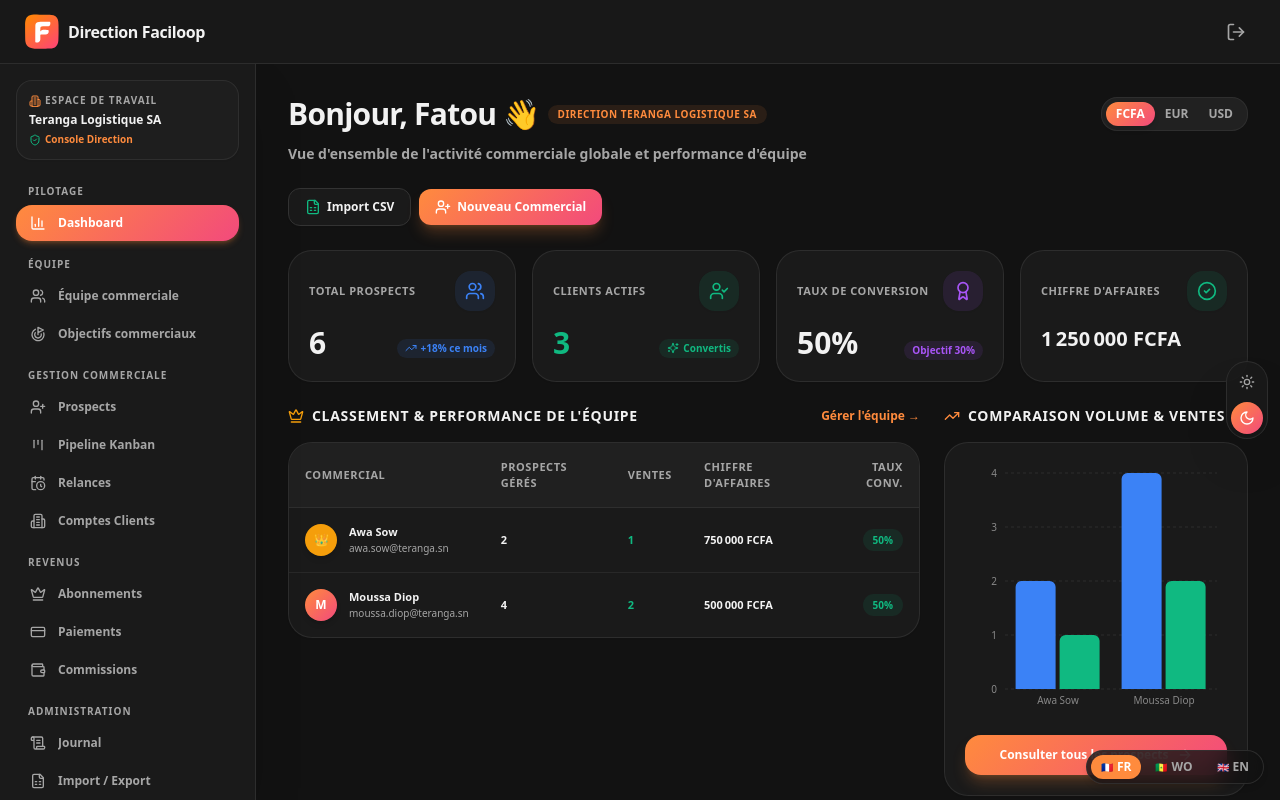
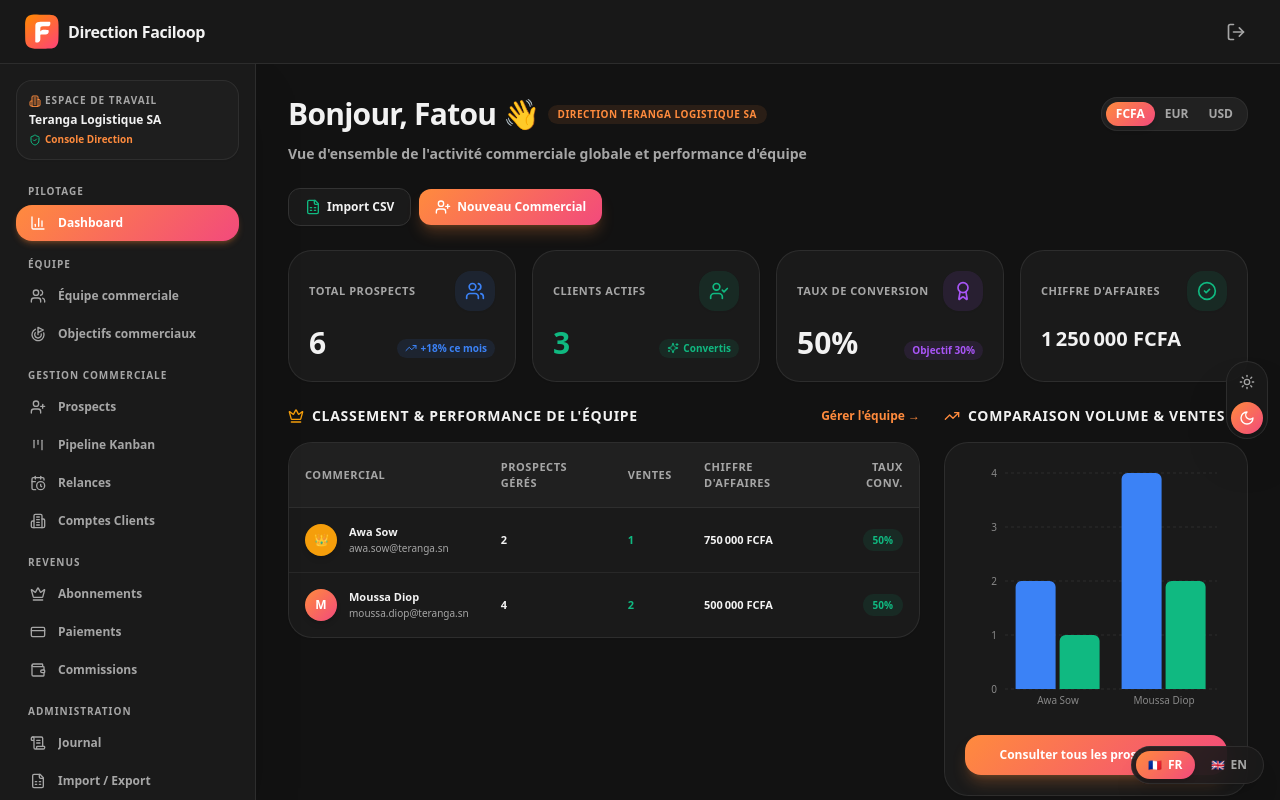
Before and after one commit to fallouu-mn/faciloop-crm, a React (Vite) app: page /admin/dashboard in a window 1280 px wide. Built offline with nearby package versions, Linux system fonts and the light colour scheme.

Commit message:
feat(i18n): restrict language toggle to FR and EN only and add floating toggle to LandingPage

```diff
--- a/src/components/common/LanguageToggle.tsx
+++ b/src/components/common/LanguageToggle.tsx
@@ -5,51 +5,38 @@ export const LanguageToggle: React.FC<{ className?: string }> = ({ className = '
   const { i18n } = useTranslation();
   const currentLang = i18n.language || 'fr';
 
-  const changeLang = (lang: string) => {
+  const changeLang = (lang: 'fr' | 'en') => {
     i18n.changeLanguage(lang);
     localStorage.setItem('i18nextLng', lang);
   };
 
   return (
     <div
-      className={`inline-flex items-center gap-1 p-1 rounded-full bg-background/80 backdrop-blur-md border border-border/80 shadow-md text-xs font-bold ${className}`}
+      className={`inline-flex items-center gap-1 p-1 rounded-full bg-card/90 backdrop-blur-xl border border-border/80 shadow-xl text-xs font-extrabold ${className}`}
     >
       <button
         type="button"
         onClick={() => changeLang('fr')}
-        className={`px-2.5 py-1 rounded-full transition-all flex items-center gap-1 ${
+        className={`px-3 py-1.5 rounded-full transition-all flex items-center gap-1.5 ${
           currentLang.startsWith('fr')
-            ? 'bg-primary text-primary-foreground font-black shadow-sm'
-            : 'text-muted-foreground hover:text-foreground hover:bg-muted/50'
+            ? 'bg-gradient-faciloop text-white font-black shadow-md'
+            : 'text-muted-foreground hover:text-foreground hover:bg-muted/60'
         }`}
       >
-        <span className="text-[10px]">🇫🇷</span>
+        <span className="text-[11px]">🇫🇷</span>
         <span>FR</span>
       </button>
 
       <button
         type="button"
-        onClick={() => changeLang('wo')}
-        className={`px-2.5 py-1 rounded-full transition-all flex items-center gap-1 ${
-          currentLang.startsWith('wo')
-            ? 'bg-primary text-primary-foreground font-black shadow-sm'
-            : 'text-muted-foreground hover:text-foreground hover:bg-muted/50'
+        onClick={() => changeLang('en')}
+        className={`px-3 py-1.5 rounded-full transition-all flex items-center gap-1.5 ${
+          currentLang.startsWith('en')
+            ? 'bg-gradient-faciloop text-white font-black shadow-md'
+            : 'text-muted-foreground hover:text-foreground hover:bg-muted/60'
         }`}
       >
-        <span className="text-[10px]">🇸🇳</span>
-        <span>WO</span>
-      </button>
-
-      <button
-        type="button"
-        onClick={() => changeLang('en')}
-        className={`px-2.5 py-1 rounded-full transition-all flex items-center gap-1 ${
-          currentLang.startsWith('en')
-            ? 'bg-primary text-primary-foreground font-black shadow-sm'
-            : 'text-muted-foreground hover:text-foreground hover:bg-muted/50'
-        }`}
-      >
-        <span className="text-[10px]">🇬🇧</span>
+        <span className="text-[11px]">🇬🇧</span>
         <span>EN</span>
       </button>
     </div>
--- a/src/i18n/config.ts
+++ b/src/i18n/config.ts
@@ -3,12 +3,10 @@ import { initReactI18next } from 'react-i18next';
 
 import fr from './locales/fr.json';
 import en from './locales/en.json';
-import wo from './locales/wo.json';
 
 const resources = {
   fr: { translation: fr },
-  en: { translation: en },
-  wo: { translation: wo }
+  en: { translation: en }
 };
 
 const savedLang = localStorage.getItem('i18nextLng') || 'fr';
@@ -20,7 +18,7 @@ i18n
     lng: savedLang,
     fallbackLng: 'fr',
     interpolation: {
-      escapeValue: false // react already safes from xss
+      escapeValue: false
     }
   });
 
--- a/src/i18n/locales/en.json
+++ b/src/i18n/locales/en.json
@@ -18,7 +18,27 @@
     "email": "Email",
     "company": "Company",
     "name": "Name",
-    "role": "Role"
+    "role": "Role",
+    "today": "Today",
+    "all": "All",
+    "export": "Export CSV",
+    "import": "Import CSV"
+  },
+  "landing": {
+    "badge": "#1 CRM Solution in Senegal & West Africa",
+    "title": "Boost your sales performance with",
+    "subtitle": "The all-in-one CRM platform built for African sales teams. Track your prospects, manage follow-ups, and automate your payments.",
+    "ctaStart": "Start for free",
+    "ctaDemo": "Request a demo",
+    "featuresTitle": "Features built for performance",
+    "feature1Title": "Intuitive Kanban Pipeline",
+    "feature1Desc": "Visualize and move your prospects in 1 click across 12 sales stages.",
+    "feature2Title": "WhatsApp & Phone Follow-ups",
+    "feature2Desc": "Trigger direct calls or pre-filled messages on WhatsApp.",
+    "feature3Title": "Mobile Money Payments",
+    "feature3Desc": "Accept Wave, Orange Money, and cards for your subscriptions and invoices.",
+    "pricingTitle": "Transparent pricing for every business",
+    "footer": "© 2026 Faciloop CRM. All rights reserved."
   },
   "nav": {
     "dashboard": "Dashboard",
@@ -31,7 +51,10 @@
     "subscriptions": "Subscriptions",
     "payments": "Payments",
     "notifications": "Notifications",
-    "audit": "Action Log"
+    "audit": "Action Log",
+    "clients": "Clients",
+    "commissions": "My Earnings",
+    "profile": "My Profile"
   },
   "mobileAppModal": {
     "title": "Faciloop is a mobile app",
@@ -42,7 +65,7 @@
   },
   "auth": {
     "welcomeTitle": "Welcome to Faciloop CRM",
-    "loginSubtitle": "Enter your phone number and 6-digit PIN code",
+    "loginSubtitle": "Enter your phone number and 6-digit secret PIN code",
     "registerSubtitle": "Create your sales account in a few seconds",
     "phoneLabel": "Phone Number",
     "pinLabel": "6-digit Secret PIN",
@@ -61,6 +84,26 @@
     "subtitle": "Ergonomic vertical cards or horizontal Kanban board for your sales pipeline",
     "verticalView": "Vertical",
     "horizontalView": "Horizontal",
-    "addProspect": "New prospect"
+    "addProspect": "New prospect",
+    "stepNouveau": "1. New",
+    "stepAContacter": "2. To contact",
+    "stepContacte": "3. Contacted",
+    "stepInteresse": "4. Interested",
+    "stepRdvProgramme": "5. Meeting set",
+    "stepDemoRealisee": "6. Demo done",
+    "stepEssaiEnCours": "7. Trial ongoing",
+    "stepProposition": "8. Proposal",
+    "stepPaiementAtt": "9. Payment pending",
+    "stepGagne": "10. Won Client",
+    "stepARelancer": "11. To follow-up",
+    "stepPerdu": "12. Lost"
+  },
+  "dashboardCommercial": {
+    "greeting": "Hello",
+    "subtitle": "Your priorities, follow-ups, and sales performance today",
+    "newProspect": "New prospect",
+    "pipelineValue": "Pipeline Value",
+    "myRelances": "Today's Follow-ups",
+    "quickAdd": "Express Entry (5 sec)"
   }
 }
--- a/src/i18n/locales/fr.json
+++ b/src/i18n/locales/fr.json
@@ -18,7 +18,27 @@
     "email": "E-mail",
     "company": "Entreprise",
     "name": "Nom",
-    "role": "Rôle"
+    "role": "Rôle",
+    "today": "Aujourd'hui",
+    "all": "Tous",
+    "export": "Exporter CSV",
+    "import": "Importer CSV"
+  },
+  "landing": {
+    "badge": "Solution CRM N°1 au Sénégal & Afrique de l'Ouest",
+    "title": "Boostez vos ventes commerciales avec",
+    "subtitle": "La plateforme CRM tout-en-un conçue pour les équipes commerciales africaines. Suivez vos prospects, gérez vos relances et automatisez vos paiements.",
+    "ctaStart": "Démarrer gratuitement",
+    "ctaDemo": "Demander une démo",
+    "featuresTitle": "Des fonctionnalités taillées pour la performance",
+    "feature1Title": "Pipeline Kanban Intuitif",
+    "feature1Desc": "Visualisez et déplacez vos prospects en 1 clic à travers 12 étapes de vente.",
+    "feature2Title": "Relances WhatsApp & Appel",
+    "feature2Desc": "Déclenchez directement des appels ou messages pré-remplis sur WhatsApp.",
+    "feature3Title": "Paiements Mobile Money",
+    "feature3Desc": "Acceptez Wave, Orange Money et cartes pour vos abonnements et factures.",
+    "pricingTitle": "Des tarifs transparents pour toutes les entreprises",
+    "footer": "© 2026 Faciloop CRM. Tous droits réservés."
   },
   "nav": {
     "dashboard": "Tableau de Bord",
@@ -31,7 +51,10 @@
     "subscriptions": "Abonnements",
     "payments": "Paiements",
     "notifications": "Notifications",
-    "audit": "Journal d'actions"
+    "audit": "Journal d'actions",
+    "clients": "Clients",
+    "commissions": "Mes Gains",
+    "profile": "Mon Profil"
   },
   "mobileAppModal": {
     "title": "Faciloop est une application mobile",
@@ -42,7 +65,7 @@
   },
   "auth": {
     "welcomeTitle": "Bienvenue sur Faciloop CRM",
-    "loginSubtitle": "Entrez votre numéro et votre code à 6 chiffres",
+    "loginSubtitle": "Entrez votre numéro et votre code secret à 6 chiffres",
     "registerSubtitle": "Créez votre compte commercial en quelques secondes",
     "phoneLabel": "Numéro de Téléphone",
     "pinLabel": "Code Secret à 6 chiffres",
@@ -61,6 +84,26 @@
     "subtitle": "Suivi ergonomique vertical ou tableau Kanban horizontal de votre pipeline commercial",
     "verticalView": "Verticale",
     "horizontalView": "Horizontale",
-    "addProspect": "Nouveau prospect"
+    "addProspect": "Nouveau prospect",
+    "stepNouveau": "1. Nouveau",
+    "stepAContacter": "2. À contacter",
+    "stepContacte": "3. Contacté",
+    "stepInteresse": "4. Intéressé",
+    "stepRdvProgramme": "5. RDV programmé",
+    "stepDemoRealisee": "6. Démo réalisée",
+    "stepEssaiEnCours": "7. Essai en cours",
+    "stepProposition": "8. Proposition",
+    "stepPaiementAtt": "9. Paiement att.",
+    "stepGagne": "10. Client gagné",
+    "stepARelancer": "11. À relancer",
+    "stepPerdu": "12. Perdu"
+  },
+  "dashboardCommercial": {
+    "greeting": "Bonjour",
+    "subtitle": "Vos priorités, relances et performance de vente aujourd'hui",
+    "newProspect": "Créer un prospect",
+    "pipelineValue": "Valeur du Pipeline",
+    "myRelances": "Mes Relances du Jour",
+    "quickAdd": "Saisie Express (5 sec)"
   }
 }
--- a/src/pages/public/LandingPage.tsx
+++ b/src/pages/public/LandingPage.tsx
@@ -18,12 +18,15 @@ import {
   Crown,
 } from 'lucide-react';
 import { useAuth } from '../../contexts/AuthContext';
+import { useTranslation } from 'react-i18next';
 import { FaciloopBrand } from '../../components/common/FaciloopBrand';
+import { LanguageToggle } from '../../components/common/LanguageToggle';
 import { FadeInOnScroll } from '../../components/common/FadeInOnScroll';
 import { FORMULES, PERIODICITES, Periodicite } from '../../lib/mockSuperAdmin';
 import { DeviseCode, convertAmount, formatAmount } from '../../lib/currency';
 
 export const LandingPage: React.FC = () => {
+  const { t } = useTranslation();
   const { isDarkMode, toggleDarkMode } = useAuth();
   const [billingCycle, setBillingCycle] = useState<Periodicite>('mensuel');
   const [currency, setCurrency] = useState<DeviseCode>('XOF');
@@ -563,6 +566,11 @@ export const LandingPage: React.FC = () => {
           </p>
         </div>
       </footer>
+
+      {/* Floating Language Switcher Pill (FR / EN) */}
+      <div className="fixed bottom-4 right-4 z-50">
+        <LanguageToggle />
+      </div>
     </div>
   );
 };
```
